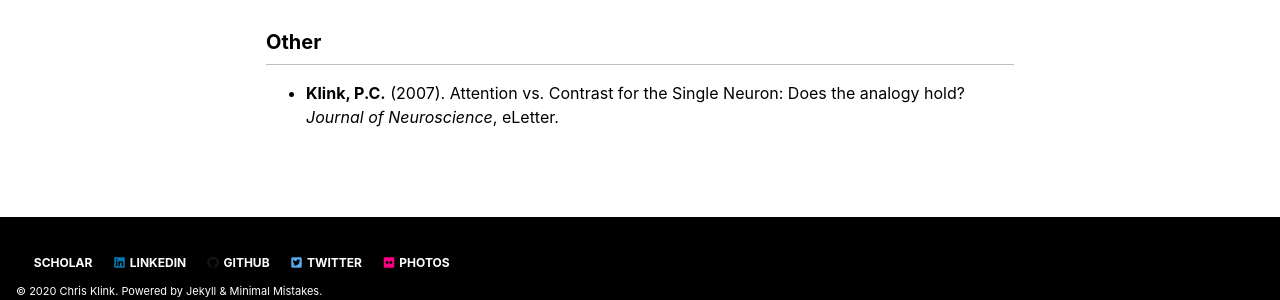
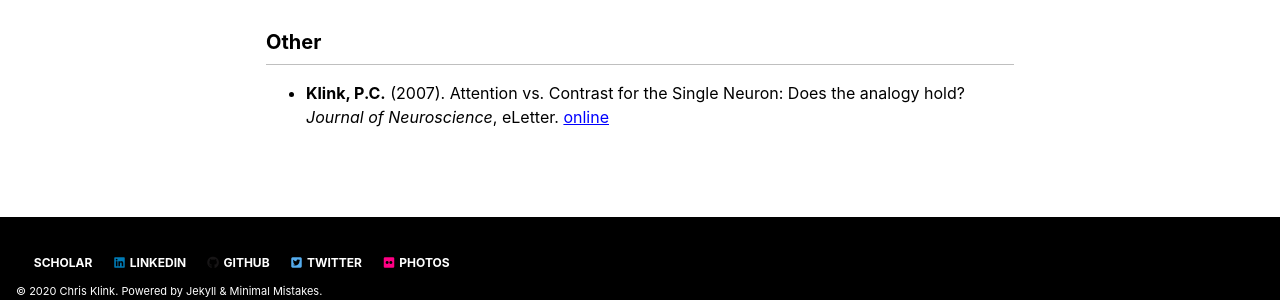
Before and after one commit to pcklink/pcklink.github.io, a Jekyll site: the page built from publications.md, in a window 1280 px wide and 900 px high, scrolled down 3363 px. Shown: the part 568-868 px from the top of the window. Built offline with Jekyll 4.4.1, drawn with Linux system fonts in a browser that asks for light colours; cached includes are drawn as plain includes; nearby versions of some CDN libraries.

Commit message:
Update publications.md

```diff
--- a/publications.md
+++ b/publications.md
@@ -120,6 +120,6 @@ author_profile: true
 
 ## Other
 <ul>
-  <li><b>Klink, P.C.</b> (2007). Attention vs. Contrast for the Single Neuron: Does the analogy hold? <i>Journal of Neuroscience</i>, eLetter.
+  <li><b>Klink, P.C.</b> (2007). Attention vs. Contrast for the Single Neuron: Does the analogy hold? <i>Journal of Neuroscience</i>, eLetter. <a href="https://www.jneurosci.org/content/27/36/9632/tab-figures-data#attention-vs-contrast-for-the-single-neuron-does-the-analogy-hold">online</a>
   </li>
 </ul>
```
